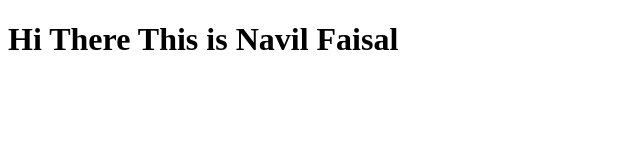
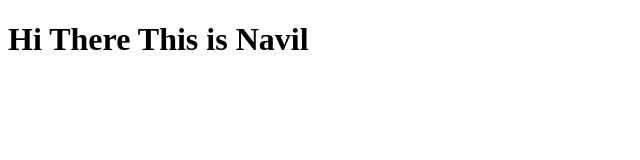
Before and after one commit to navilll/git-prac, a plain HTML site: page page.html in a window 1280 px wide. Shown: the whole page, without its empty margins (0-640 px from the left). Drawn offline with Linux system fonts and the light colour scheme.

Commit message:
new message

```diff
--- a/page.html
+++ b/page.html
@@ -6,6 +6,6 @@
     <title>Document</title>
 </head>
 <body>
-    <h1>Hi There This is Navil Faisal</h1>
+    <h1>Hi There This is Navil</h1>
 </body>
 </html>
```
